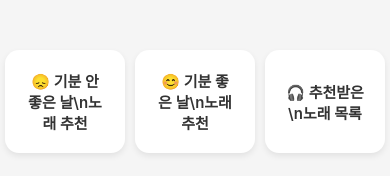
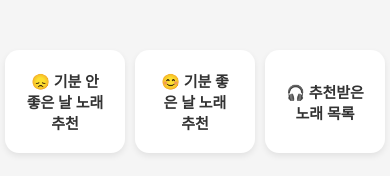
Before and after one commit to kangwoohyun999/AI_App_Project, a React Native app in the folder Today_Condition/: screen /Home in a window 390 px wide. Shown: the part 411-587 px from the top of the page. Built offline with nearby package versions, Linux system fonts and the light colour scheme.

Commit message:
error fix

```diff
--- a/Today_Condition/navigation/MainStack.js
+++ b/Today_Condition/navigation/MainStack.js
@@ -16,18 +16,15 @@ export default function MainStack() {
       initialRouteName="Home"
       screenOptions={{ headerShown: false }}
     >
-<<<<<<< Updated upstream
       <Stack.Screen name="Home" component={HomeScreen} />
       <Stack.Screen name="Chat" component={ChatScreen} />
       <Stack.Screen name="History" component={HistoryScreen} />
       <Stack.Screen name="Graph" component={GraphScreen} />
       <Stack.Screen name="Calendar" component={CalendarScreen} />
-=======
       <Stack.Screen name="Login" component={LoginScreen} />
       <Stack.Screen name="MainTabs" component={MainTabs} />
       <Stack.Screen name="음악추천" component={MusicRecommend} />
       <Stack.Screen name="추천목록" component={RecommendList} />
->>>>>>> Stashed changes
     </Stack.Navigator>
   );
 }
--- a/Today_Condition/package.json
+++ b/Today_Condition/package.json
@@ -11,6 +11,8 @@
   "dependencies": {
     "@expo/webpack-config": "^18.0.1",
     "@react-native-async-storage/async-storage": "^1.17.11",
+    "@react-navigation/bottom-tabs": "6.5.7",
+    "@react-navigation/native": "6.1.6",
     "@react-navigation/stack": "^6.3.16",
     "expo": "~48.0.0",
     "expo-status-bar": "~1.4.0",
@@ -23,9 +25,7 @@
     "react-native-screens": "~3.20.0",
     "react-native-svg": "13.4.0",
     "react-native-web": "~0.18.10",
-    "victory": "^37.3.6",
-    "@react-navigation/native": "6.1.6",
-    "@react-navigation/bottom-tabs": "6.5.7"
+    "victory": "^37.3.6"
   },
   "devDependencies": {
     "@babel/core": "^7.12.9"
--- a/Today_Condition/screens/HomeScreen.js
+++ b/Today_Condition/screens/HomeScreen.js
@@ -71,21 +71,21 @@ export default function HomeScreen({ navigation }) {
           style={styles.musicCard}
           onPress={() => navigation.navigate("음악추천", { mood: "bad" })}
         >
-          <Text style={styles.musicCardText}>😞 기분 안좋은 날\n노래 추천</Text>
+          <Text style={styles.musicCardText}>😞 기분 안좋은 날 노래 추천</Text>
         </TouchableOpacity>
 
         <TouchableOpacity
           style={styles.musicCard}
           onPress={() => navigation.navigate("음악추천", { mood: "good" })}
         >
-          <Text style={styles.musicCardText}>😊 기분 좋은 날\n노래 추천</Text>
+          <Text style={styles.musicCardText}>😊 기분 좋은 날 노래 추천</Text>
         </TouchableOpacity>
 
         <TouchableOpacity
           style={styles.musicCard}
           onPress={() => navigation.navigate("추천목록")}
         >
-          <Text style={styles.musicCardText}>🎧 추천받은\n노래 목록</Text>
+          <Text style={styles.musicCardText}>🎧 추천받은 노래 목록</Text>
         </TouchableOpacity>
       </View>
       {/* 하단: 안내 문구 + 캘린더 / 채팅 버튼 */}
```
Also changed, not shown: Today_Condition/screens/RecommendList.js (added, +29 -0 lines).
